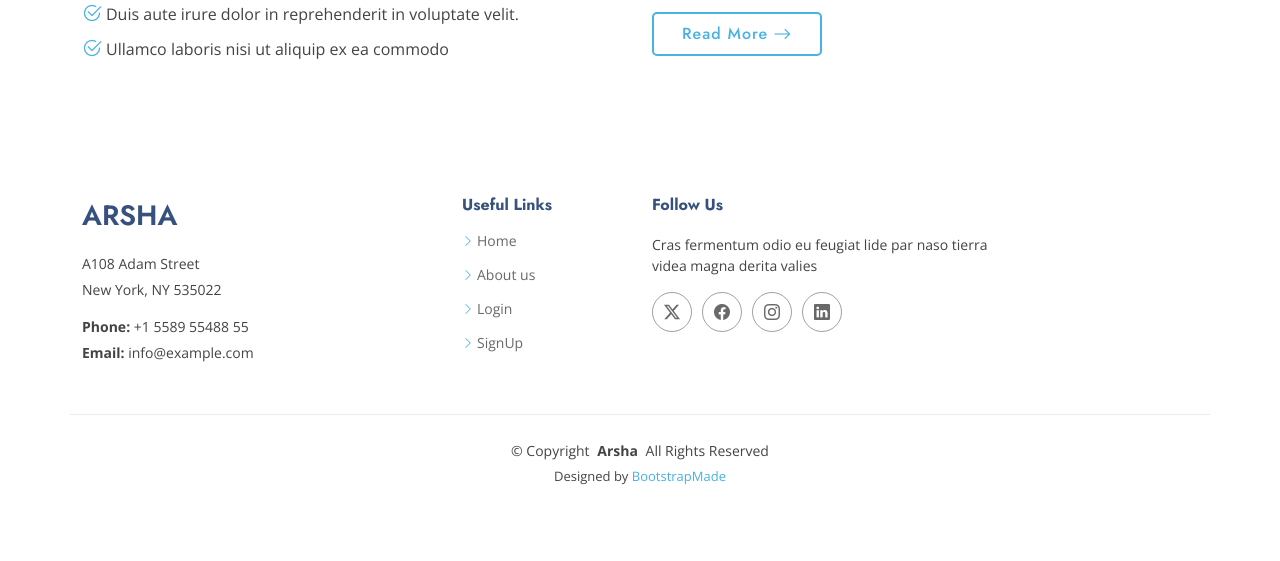
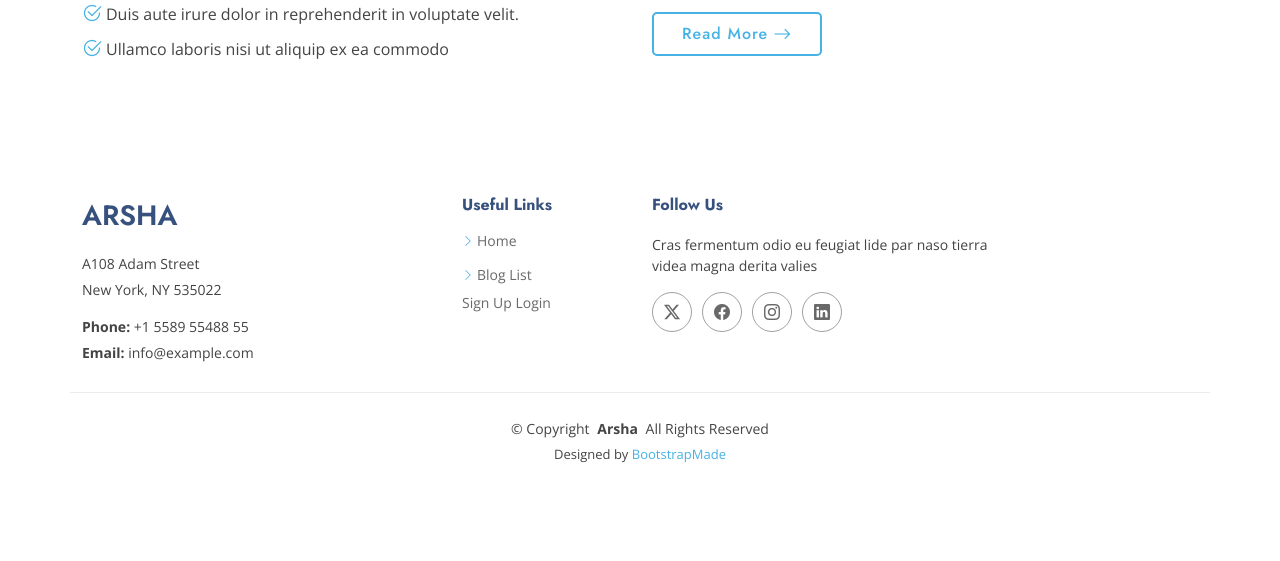
Before and after one commit to ghodsehimanshu17295665/Social, a Django app: page / in a window 1280 px wide. Shown: the part 1019-1580 px from the top of the page. After the commit the page ends 1482 px from the top, so only its background shows below. Run offline with Django 4.2, Linux system fonts and the light colour scheme; some libraries are stand-ins or nearby versions.

Commit message:
Added templates

```diff
--- a/socialmedia/templates/footer.html
+++ b/socialmedia/templates/footer.html
@@ -1,27 +1,37 @@
 {% load static %}
 <footer id="footer" class="footer">
-
   <div class="container footer-top">
     <div class="row gy-4">
       <div class="col-lg-4 col-md-6 footer-about">
-          <a href="index.html" class="d-flex align-items-center">
-            <span class="sitename">Arsha</span>
-          </a>
+        <a href="index.html" class="d-flex align-items-center"><span class="sitename">Arsha</span></a>
         <div class="footer-contact pt-3">
           <p>A108 Adam Street</p>
           <p>New York, NY 535022</p>
-            <p class="mt-3"><strong>Phone:</strong> <span>+1 5589 55488 55</span></p>
-            <p><strong>Email:</strong> <span>info@example.com</span></p>
+          <p class="mt-3">
+            <strong>Phone:</strong> <span>+1 5589 55488 55</span>
+          </p>
+          <p>
+            <strong>Email:</strong> <span>info@example.com</span>
+          </p>
         </div>
       </div>
 
       <div class="col-lg-2 col-md-3 footer-links">
         <h4>Useful Links</h4>
         <ul>
-            <li><i class="bi bi-chevron-right"></i> <a href="#">Home</a></li>
-            <li><i class="bi bi-chevron-right"></i> <a href="#">About us</a></li>
-            <li><i class="bi bi-chevron-right"></i> <a href="#">Login</a></li>
-            <li><i class="bi bi-chevron-right"></i> <a href="#">SignUp</a></li>
+          <li>
+            <i class="bi bi-chevron-right"></i> <a href="{% url 'home_page' %}">Home</a>
+          </li>
+          <li>
+            <i class="bi bi-chevron-right"></i> <a href="{% url 'blog_list' %}">Blog List</a>
+          </li>
+          {% if user.is_authenticated %}
+            <a class="btn-getstarted" href="{% url 'logout' %}">Logout</a>
+            <a class="btn-getstarted" href="{% url 'profilePage' %}">Profile</a>
+          {% else %}
+            <a class="btn-getstarted" href="{% url 'signup' %}">Sign Up</a>
+            <a class="btn-getstarted" href="{% url 'login' %}">Login</a>
+          {% endif %}
         </ul>
       </div>
 
@@ -35,12 +45,13 @@
           <a href=""><i class="bi bi-linkedin"></i></a>
         </div>
       </div>
-
     </div>
   </div>
 
   <div class="container copyright text-center mt-4">
-      <p>© <span>Copyright</span> <strong class="px-1 sitename">Arsha</strong> <span>All Rights Reserved</span></p>
+    <p>
+      © <span>Copyright</span> <strong class="px-1 sitename">Arsha</strong> <span>All Rights Reserved</span>
+    </p>
     <div class="credits">
       <!-- All the links in the footer should remain intact. -->
       <!-- You can delete the links only if you've purchased the pro version. -->
@@ -49,5 +60,4 @@
       Designed by <a href="https://bootstrapmade.com/">BootstrapMade</a>
     </div>
   </div>
-
 </footer>
```
Lines whose indentation alone changed are shown as unchanged.
